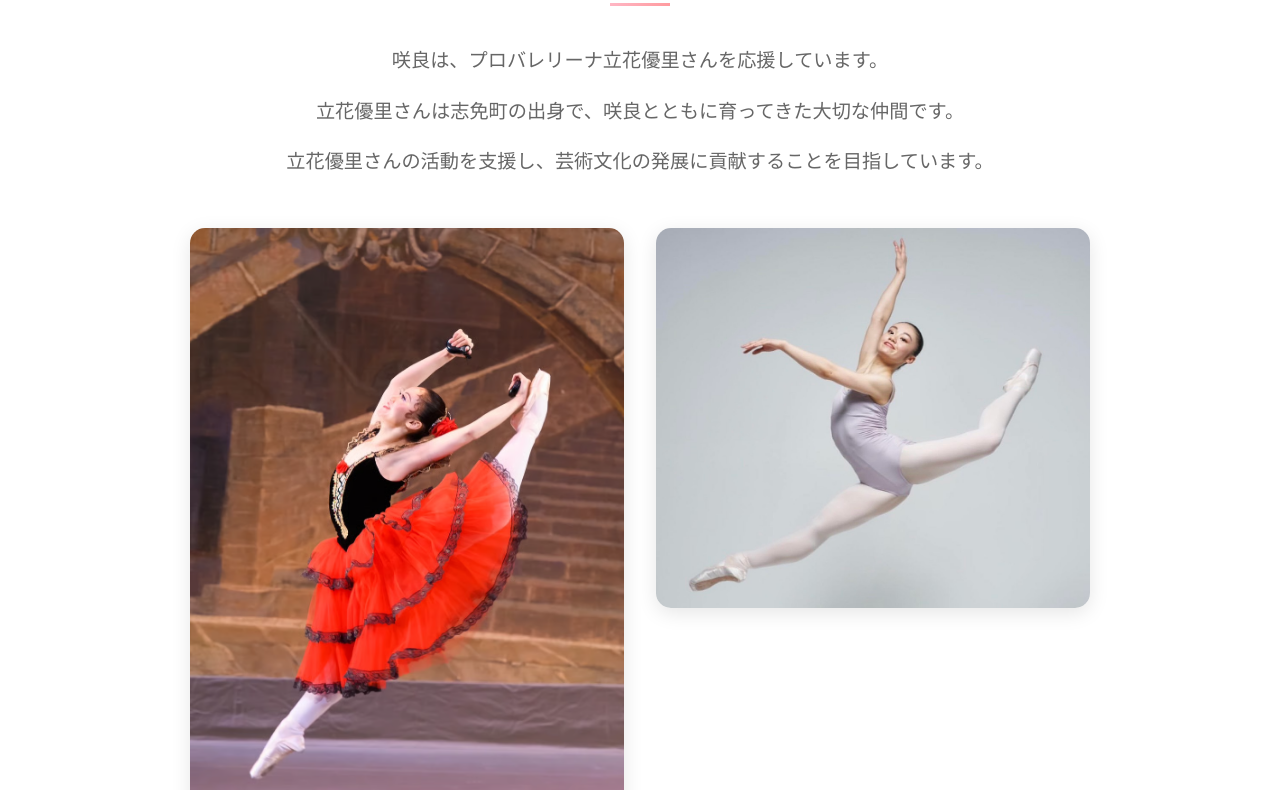
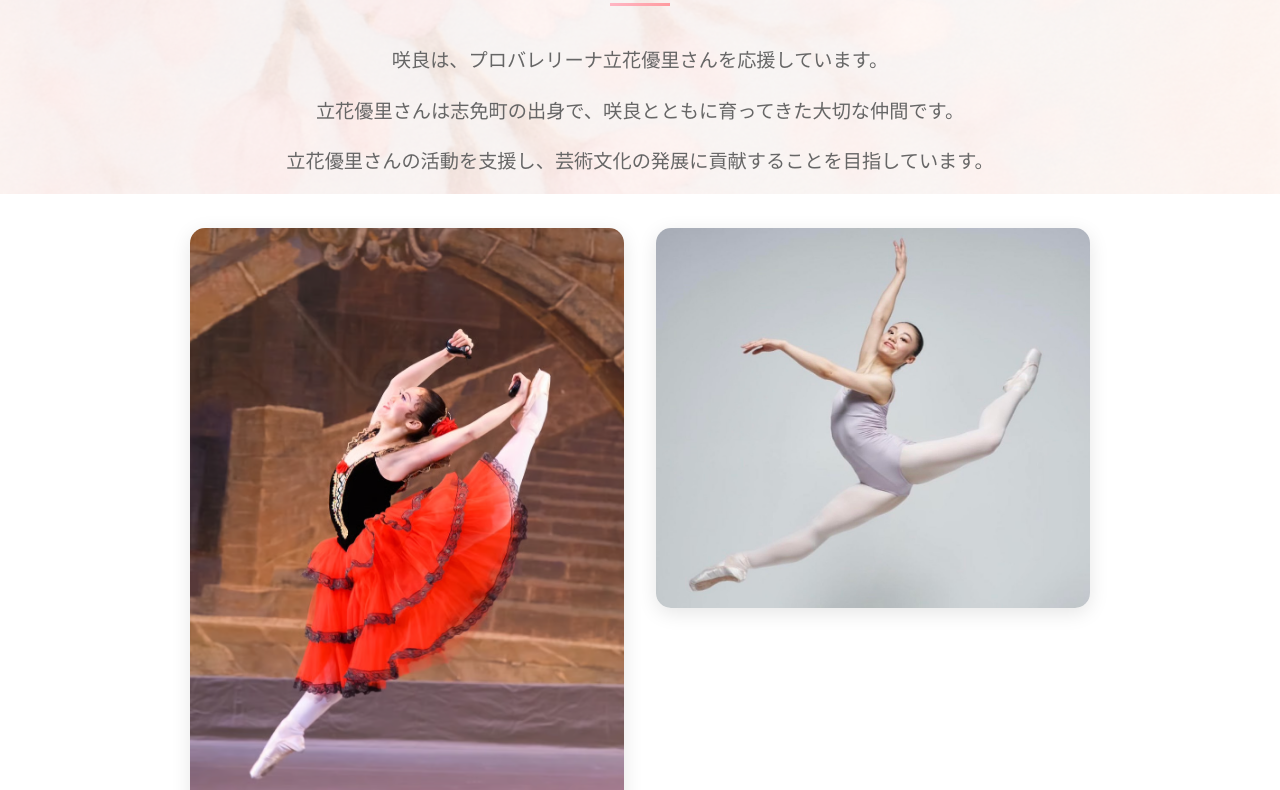
Before and after one commit to akadotani/npo-sakura, a plain HTML site: page support.html in a window 1280 px wide. Shown: the part 606-1396 px from the top of the page. Drawn offline with Linux system fonts and the light colour scheme; the site is published under a folder, as on GitHub Pages, so addresses that start at the root find nothing.

Commit message:
fix: fix file paths

```diff
--- a/assets/css/styles.css
+++ b/assets/css/styles.css
@@ -21,7 +21,7 @@ body::before {
     left: 0;
     width: 100%;
     height: 100%;
-    background-image: url('/assets/images/sakura-bg.png');
+    background-image: url('../images/sakura-bg.png');
     background-size: cover;
     background-position: center;
     background-repeat: no-repeat;
```
Also changed, not shown: activities.html (+0 -1 lines), index.html (+0 -1 lines).
